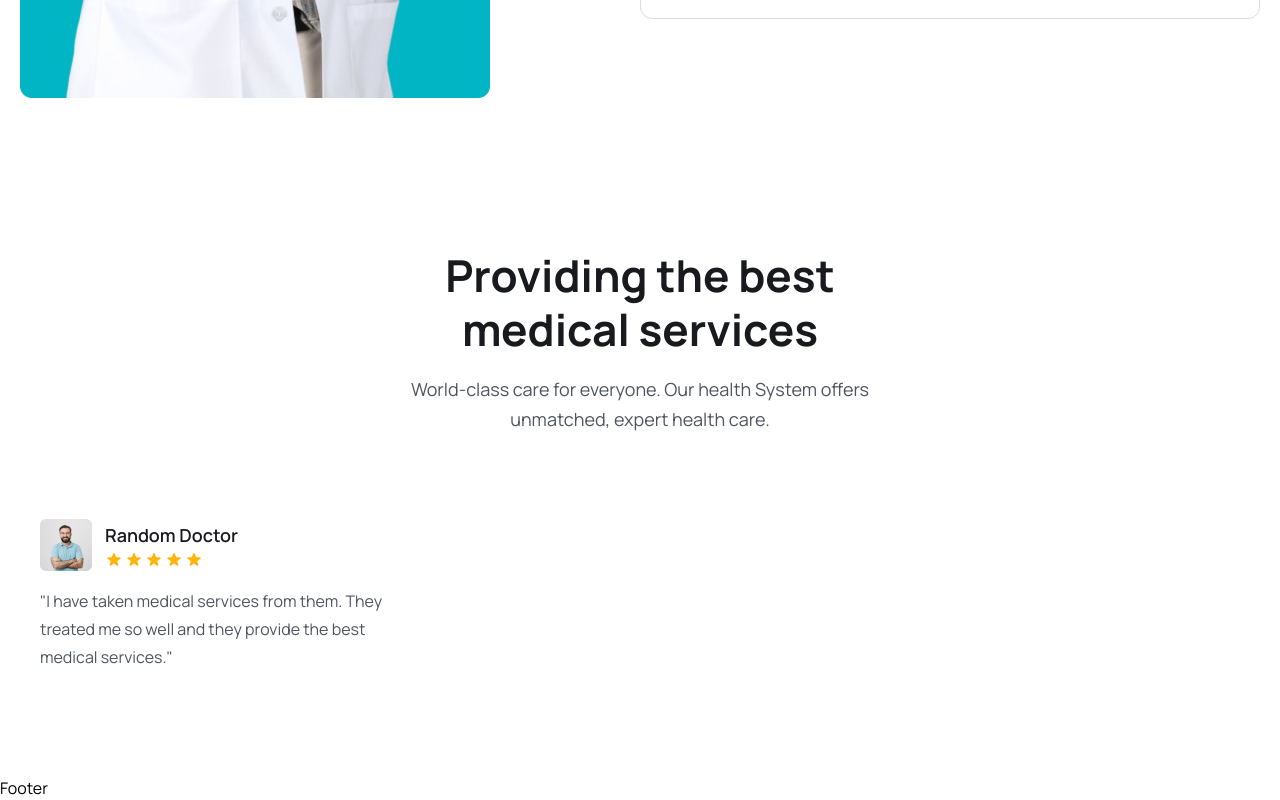
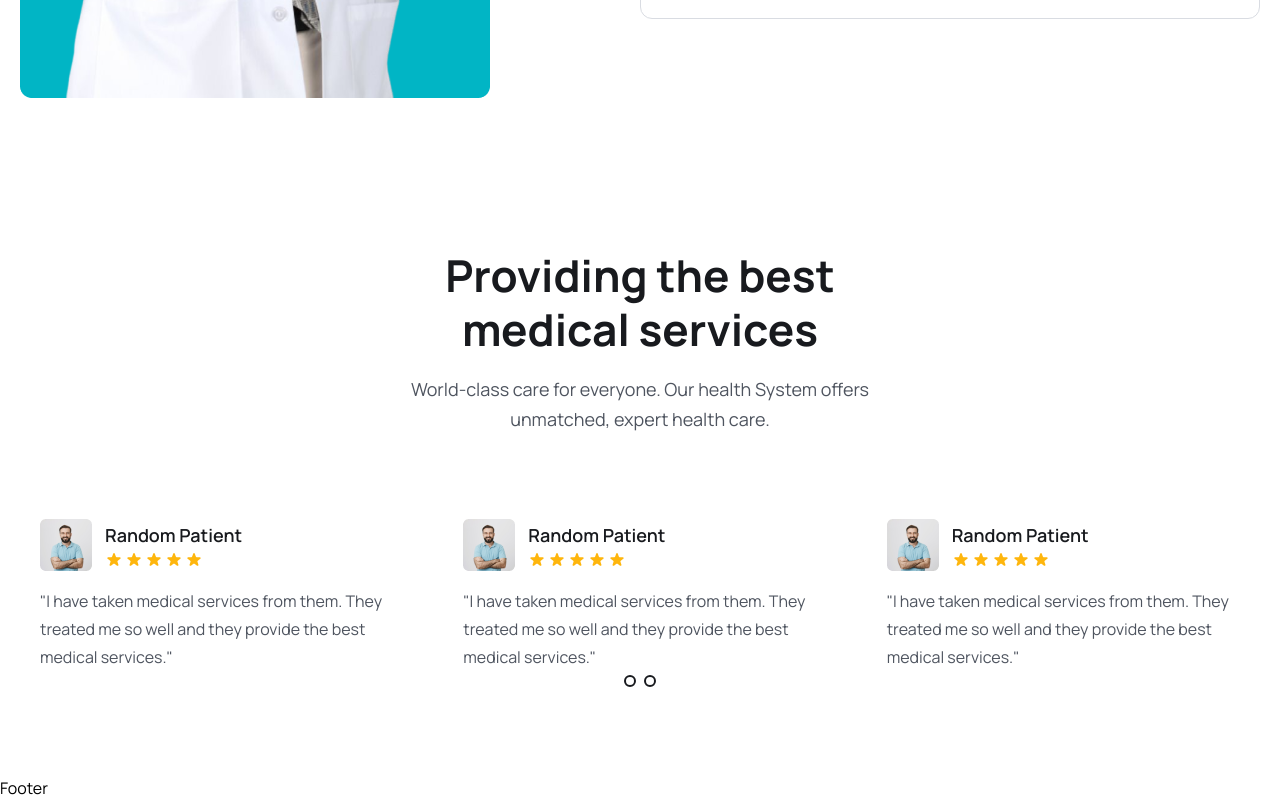
Before and after one commit to MacSmitty8/MERN-Medicare-Booking, a React (Vite) app in the folder frontend/: page / in a window 1280 px wide. Shown: the part 5615-6415 px from the top of the page. Built offline with nearby package versions, Linux system fonts and the light colour scheme.

Commit message:
Added additional patient testimonies through swiper and provided a scolling option.

```diff
--- a/frontend/src/App.css
+++ b/frontend/src/App.css
@@ -8,6 +8,14 @@
 
 body {
   font-family: "Manrope", sans-serif;
+}
+
+.swiper-pagination-bullet{
+  width: 12px !important;
+  height: 12px !important;
+  border: 2px solid #181a1e !important;
+  opacity: 100% !important;
+  background: #fff !important;
 }
 
 .sticky_header{
--- a/frontend/src/components/Testimonial/Testimonial.jsx
+++ b/frontend/src/components/Testimonial/Testimonial.jsx
@@ -37,7 +37,7 @@ const Testimonial = () => {
                         <div className='flex items-center gap-[13px]'>
                             <img src={patientAvatar} alt='' />
                             <div>
-                                <h4 className='text-[18px] leading-[30px] font-semibold text-headingColor'>Random Doctor</h4>
+                                <h4 className='text-[18px] leading-[30px] font-semibold text-headingColor'>Random Patient</h4>
                                 <div className='flex items-center gap-[2px]'>
                                     <HiStar className='text-yellowColor w-[18px] h-5'/>
                                     <HiStar className='text-yellowColor w-[18px] h-5'/>
@@ -51,6 +51,64 @@ const Testimonial = () => {
                         and they provide the best medical services."</p>
                     </div>
                 </SwiperSlide>
+                <SwiperSlide>
+                    <div className='py-[30px] px-5 rounded-3'>
+                        <div className='flex items-center gap-[13px]'>
+                            <img src={patientAvatar} alt='' />
+                            <div>
+                                <h4 className='text-[18px] leading-[30px] font-semibold text-headingColor'>Random Patient</h4>
+                                <div className='flex items-center gap-[2px]'>
+                                    <HiStar className='text-yellowColor w-[18px] h-5'/>
+                                    <HiStar className='text-yellowColor w-[18px] h-5'/>
+                                    <HiStar className='text-yellowColor w-[18px] h-5'/>
+                                    <HiStar className='text-yellowColor w-[18px] h-5'/>
+                                    <HiStar className='text-yellowColor w-[18px] h-5'/>
+                                </div>
+                            </div>
+                        </div>
+                        <p className='text-[16px] leading-7 mt-4 text-textColor font-[400]'>"I have taken medical services from them. They treated me so well
+                        and they provide the best medical services."</p>
+                    </div>
+                </SwiperSlide>
+                <SwiperSlide>
+                    <div className='py-[30px] px-5 rounded-3'>
+                        <div className='flex items-center gap-[13px]'>
+                            <img src={patientAvatar} alt='' />
+                            <div>
+                                <h4 className='text-[18px] leading-[30px] font-semibold text-headingColor'>Random Patient</h4>
+                                <div className='flex items-center gap-[2px]'>
+                                    <HiStar className='text-yellowColor w-[18px] h-5'/>
+                                    <HiStar className='text-yellowColor w-[18px] h-5'/>
+                                    <HiStar className='text-yellowColor w-[18px] h-5'/>
+                                    <HiStar className='text-yellowColor w-[18px] h-5'/>
+                                    <HiStar className='text-yellowColor w-[18px] h-5'/>
+                                </div>
+                            </div>
+                        </div>
+                        <p className='text-[16px] leading-7 mt-4 text-textColor font-[400]'>"I have taken medical services from them. They treated me so well
+                        and they provide the best medical services."</p>
+                    </div>
+                </SwiperSlide>
+                <SwiperSlide>
+                    <div className='py-[30px] px-5 rounded-3'>
+                        <div className='flex items-center gap-[13px]'>
+                            <img src={patientAvatar} alt='' />
+                            <div>
+                                <h4 className='text-[18px] leading-[30px] font-semibold text-headingColor'>Random Patient</h4>
+                                <div className='flex items-center gap-[2px]'>
+                                    <HiStar className='text-yellowColor w-[18px] h-5'/>
+                                    <HiStar className='text-yellowColor w-[18px] h-5'/>
+                                    <HiStar className='text-yellowColor w-[18px] h-5'/>
+                                    <HiStar className='text-yellowColor w-[18px] h-5'/>
+                                    <HiStar className='text-yellowColor w-[18px] h-5'/>
+                                </div>
+                            </div>
+                        </div>
+                        <p className='text-[16px] leading-7 mt-4 text-textColor font-[400]'>"I have taken medical services from them. They treated me so well
+                        and they provide the best medical services."</p>
+                    </div>
+                </SwiperSlide>
+
             </Swiper>
 
         </div>
```
